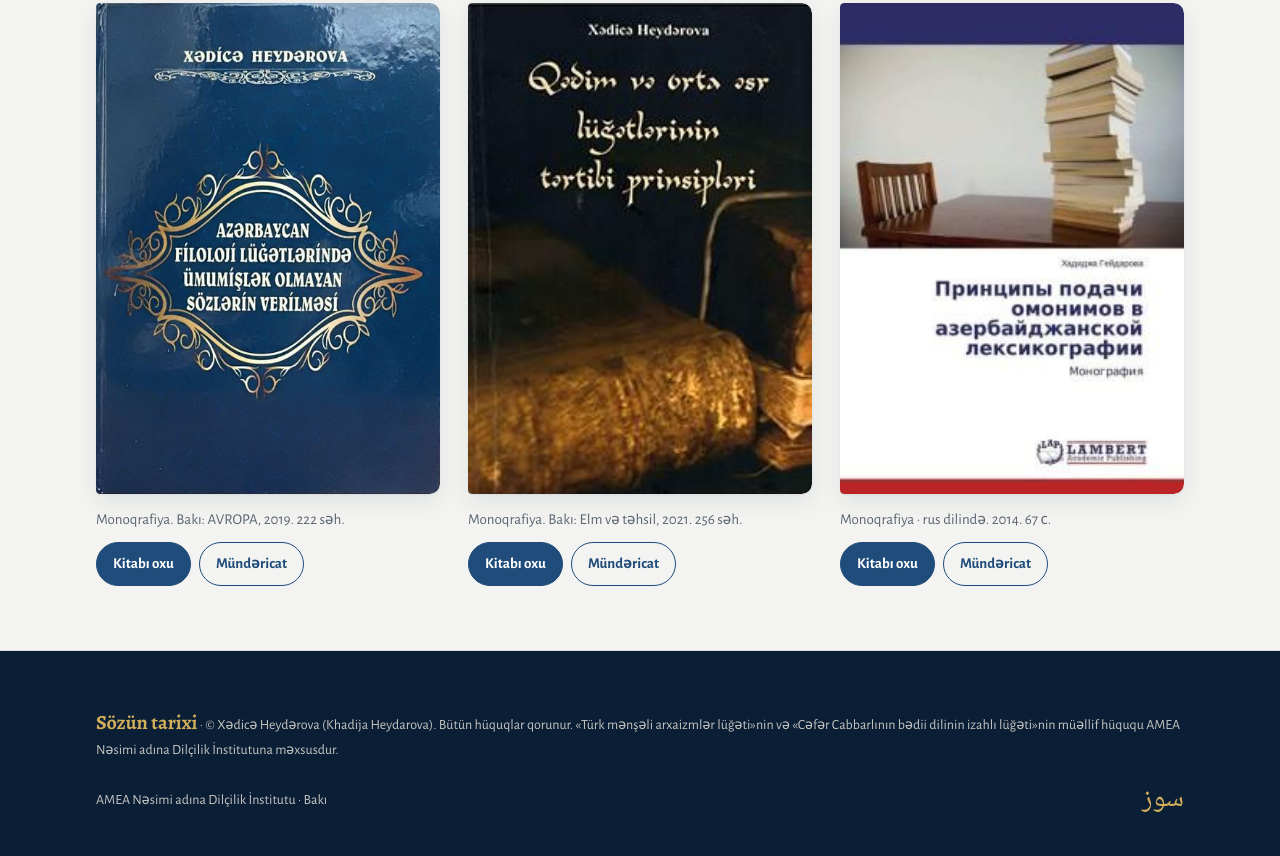
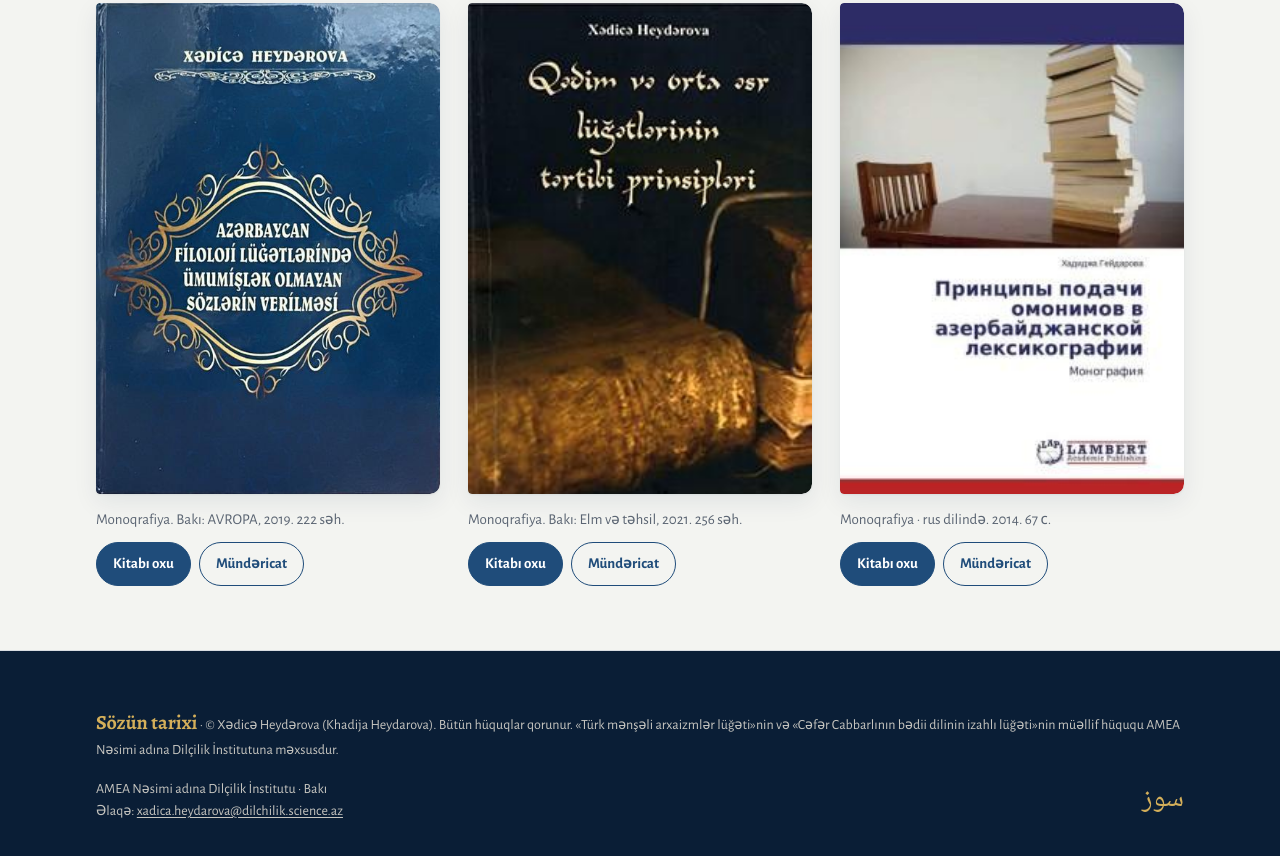
Before and after one commit to khadijaheydarova/khadijaheydarova.github.io, a plain HTML site: page index.html in a window 1280 px wide. Shown: the part 2878-3734 px from the top of the page. Drawn offline with nearby package versions, Linux system fonts and the light colour scheme; a web font is replaced by a local one.

Commit message:
Add files via upload

```diff
--- a/index.html
+++ b/index.html
@@ -376,6 +376,7 @@ details.credits .perm{font-style:italic}
 .also a{display:flex;align-items:center;gap:10px;padding:8px 12px;border:1px solid var(--line);border-radius:8px;color:var(--ink);text-decoration:none;font-size:15px}
 .also a:hover,.also a:focus-visible{border-color:var(--dc,var(--lapis))}
 .also .ahw{font-weight:700;letter-spacing:.02em}
+.colophon a.mail{color:inherit;text-decoration:underline;text-underline-offset:2px;overflow-wrap:anywhere}
 </style>
 
 </head>
@@ -525,7 +526,7 @@ function renderHome(){
     '<main class="page"><section class="wotd" id="wotd" aria-label="Günün sözü"><div class="tag"><span>Günün sözü · Nəsimi lüğətindən</span><span id="wdate"></span></div><p class="def" style="grid-column:1/-1;color:var(--muted)">Yüklənir…</p></section>'+
     '<section id="sec-lugetler" class="anch" aria-labelledby="lugetler" style=""display:flex;flex-direction:column;gap:24px"><div class="shead"><h2 id="lugetler">Lüğətlər</h2></div><div class="dgrid">'+dl+'</div></section>'+
     '<section id="sec-monoqrafiya" class="anch" aria-labelledby="monoqrafiya" style=""display:flex;flex-direction:column;gap:24px"><div class="shead"><h2 id="monoqrafiya">Monoqrafiyalar</h2></div><div class="shelf">'+ml+'</div></section></main>'+
-    '<footer class="colophon"><div class="in"><span><b>Sözün tarixi</b> · © Xədicə Heydərova (<span lang="en">Khadija Heydarova</span>). Bütün hüquqlar qorunur. «Türk mənşəli arxaizmlər lüğəti»nin və «Cəfər Cabbarlının bədii dilinin izahlı lüğəti»nin müəllif hüququ AMEA Nəsimi adına Dilçilik İnstitutuna məxsusdur.</span><span>AMEA Nəsimi adına Dilçilik İnstitutu · Bakı</span><span class="ar" aria-hidden="true">سوز</span></div></footer>';
+    '<footer class="colophon"><div class="in"><span><b>Sözün tarixi</b> · © Xədicə Heydərova (<span lang="en">Khadija Heydarova</span>). Bütün hüquqlar qorunur. «Türk mənşəli arxaizmlər lüğəti»nin və «Cəfər Cabbarlının bədii dilinin izahlı lüğəti»nin müəllif hüququ AMEA Nəsimi adına Dilçilik İnstitutuna məxsusdur.</span><span>AMEA Nəsimi adına Dilçilik İnstitutu · Bakı<br>Əlaqə: <a class="mail" href="mailto:xadica.heydarova@dilchilik.science.az">xadica.heydarova@dilchilik.science.az</a></span><span class="ar" aria-hidden="true">سوز</span></div></footer>';
   window.scrollTo(0,0);
   bindGS();
   var now=new Date(), doy=Math.floor((now-new Date(now.getFullYear(),0,0))/864e5);
```
